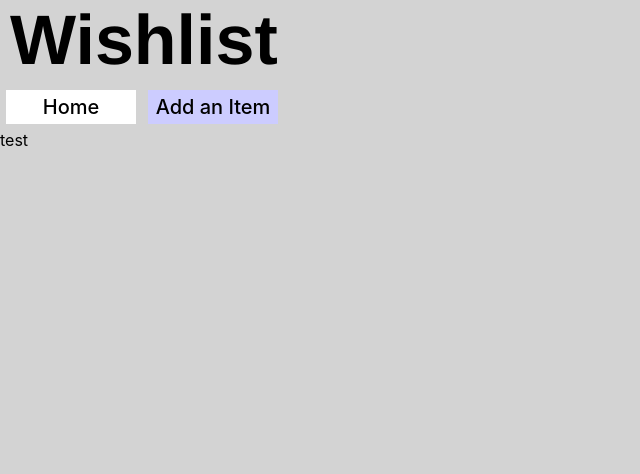
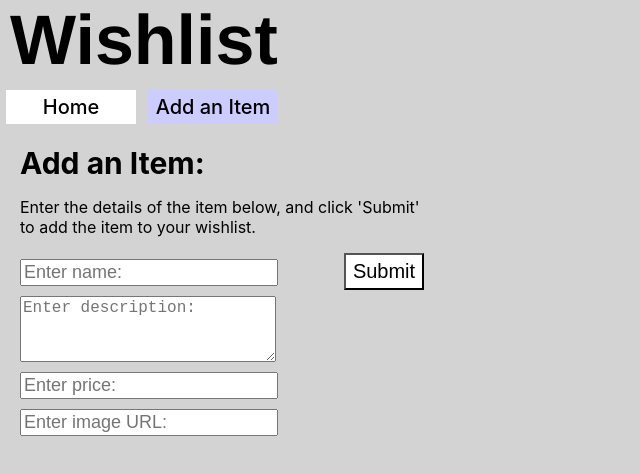
Before and after one commit to PRSheridan/Wishlist, a React (Create React App) app: page /ItemForm in a window 1280 px wide. Shown: the top 474 px of the page, without its empty margins (0-640 px from the left). Built offline with nearby package versions, Linux system fonts and the light colour scheme; data requests are answered from the project's data file.

Commit message:
working adding items, working on editing, removing...

```diff
--- a/db.json
+++ b/db.json
@@ -3,23 +3,16 @@
     {
       "id": 1,
       "name": "test 1",
-            "description": "some description",
+      "description": "12345678901234567890123456789012345678901234567890",
       "price": "1",
       "image": "https://aaastriping.ca/wp-content/uploads/2017/01/temp-image-300x224.jpg"
     },
     {
-            "id": 2,
-            "name": "test 2",
-            "description": "some description",
-            "price": "1",
-            "image": "https://aaastriping.ca/wp-content/uploads/2017/01/temp-image-300x224.jpg"
-        },
-        {
-            "id": 3,
-            "name": "test 3",
-            "description": "some description",
-            "price": "1",
-            "image": "https://aaastriping.ca/wp-content/uploads/2017/01/temp-image-300x224.jpg"
+      "name": "frog",
+      "description": "A frog to put in the pond outside.",
+      "price": "10",
+      "image": "https://media.istockphoto.com/id/175397603/photo/frog.jpg?s=612x612&w=0&k=20&c=EMXlwg5SicJllr7gnSFUUjzwCGa1ciLjYD1bk8NvO2E=",
+      "id": 2
     }
   ]
 }
--- a/src/components/ItemCard.css
+++ b/src/components/ItemCard.css
@@ -4,6 +4,8 @@
     margin: 20px;
     outline:auto;
     width: 300px;
+    height: 240px;
+    vertical-align: top;
 }
 .item-name {
     margin-left: 10px;
--- a/src/components/ItemCard.js
+++ b/src/components/ItemCard.js
@@ -6,9 +6,9 @@ function ItemCard( {item} ) {
             <h2 className="item-name inline">{item.name}</h2>
             <h3 className="item-price inline">${item.price}</h3>
             <div>
-                <img className="item-image" src={item.image} alt="noImage" />
+                <img className="item-image" src={item.image} alt="Image unavailable" />
             </div>
-            <p className="item-description">{item.description}</p>
+            <p className="item-description">{item.description.slice(0, 28) + ". . ."}</p>
         </div>
     )
 }
--- a/src/pages/ItemList.js
+++ b/src/components/ItemList.js
@@ -1,8 +1,7 @@
 import { Outlet, useOutletContext } from "react-router-dom";
-import ItemCard from "../components/ItemCard"
+import ItemCard from "./ItemCard"
 
 function ItemList() {
-    //why is items undefined
     const items = useOutletContext();
     const itemCards = items.map((item) => (
         <ItemCard key={item.id} item={item}/>
--- a/src/index.css
+++ b/src/index.css
@@ -43,3 +43,49 @@ body {
   margin-inline-start: 20px;
   font-weight: bold;
 }
+
+.add-description {
+  margin-left: 20px;
+  width: 400px;
+}
+
+#nameInput  {
+  display: inline-block;
+  margin-right: 60px
+}
+
+#submitButton {
+  display: inline-block;
+  min-width: 80px;
+  padding: 5px;
+  margin: 0px 6px 6px;
+  background: white;
+  font-weight: 400;
+  font-size: 20px;
+}
+
+#submitButton:hover {
+  background-color:#CCCCFF;
+}
+
+#descriptionInput {
+  height:60px
+}
+
+textarea {
+  min-height:20px;
+  min-width: 250px;
+  display: block;
+  margin-left: 20px;
+  margin-bottom: 10px;
+  font-size: large;
+}
+
+input {
+  min-height:20px;
+  min-width: 250px;
+  display: block;
+  margin-left: 20px;
+  margin-bottom: 10px;
+  font-size: large;
+}
--- a/src/pages/ItemForm.js
+++ b/src/pages/ItemForm.js
@@ -1,7 +1,41 @@
+import React from "react"
+import {useState} from "react";
+function ItemForm() {
+    const [textInput, setTextInput] = useState("")
+    const [descriptionInput, setDescriptionInput] = useState("")
+    const [priceInput, setPriceInput] = useState("")
+    const [imageInput, setImageInput] = useState("")
 
-function ItemForm() {
+    function handleSubmit(event) {
+        fetch("http://localhost:3000/items", {
+            method: "POST",
+            body: JSON.stringify({
+                name: textInput,
+                description: descriptionInput,
+                price: priceInput,
+                image: imageInput
+            }),
+            headers: {"Content-type": "application/json"}
+        })
+        .then((response) => response.json())
+        .then((json) => console.log(json))
+
+    }
+
     return (
-        <div>test</div>
+        <>
+        <div>
+            <h3 className="list-header">Add an Item: </h3>
+            <p className = "add-description">Enter the details of the item below, and click 'Submit' to add the item to your wishlist.</p>
+        </div>
+        <form display="block" onSubmit={handleSubmit}>
+            <input  onChange={(e) => setTextInput(e.target.value)} type="text" id="nameInput" placeholder="Enter name:"/>
+            <input  type="submit" id="submitButton" text="Submit"/>
+            <textarea  onChange={(e) => setDescriptionInput(e.target.value)} type="text" id="descriptionInput" placeholder="Enter description:"/>
+            <input  onChange={(e) => setPriceInput(e.target.value)} type="text" id="priceInput" placeholder="Enter price:"/>
+            <input  onChange={(e) => setImageInput(e.target.value)} type="text" id="imageInput" placeholder="Enter image URL:"/>
+        </form>
+        </>
     )
 }
 
--- a/src/routes.js
+++ b/src/routes.js
@@ -1,5 +1,5 @@
 import App from "./pages/App"
-import ItemList from "./pages/ItemList"
+import ItemList from "./components/ItemList"
 import ItemPage from "./pages/ItemPage"
 import ItemForm from "./pages/ItemForm"
 import ErrorPage from "./pages/ErrorPage"
```
Lines whose indentation alone changed are shown as unchanged.
